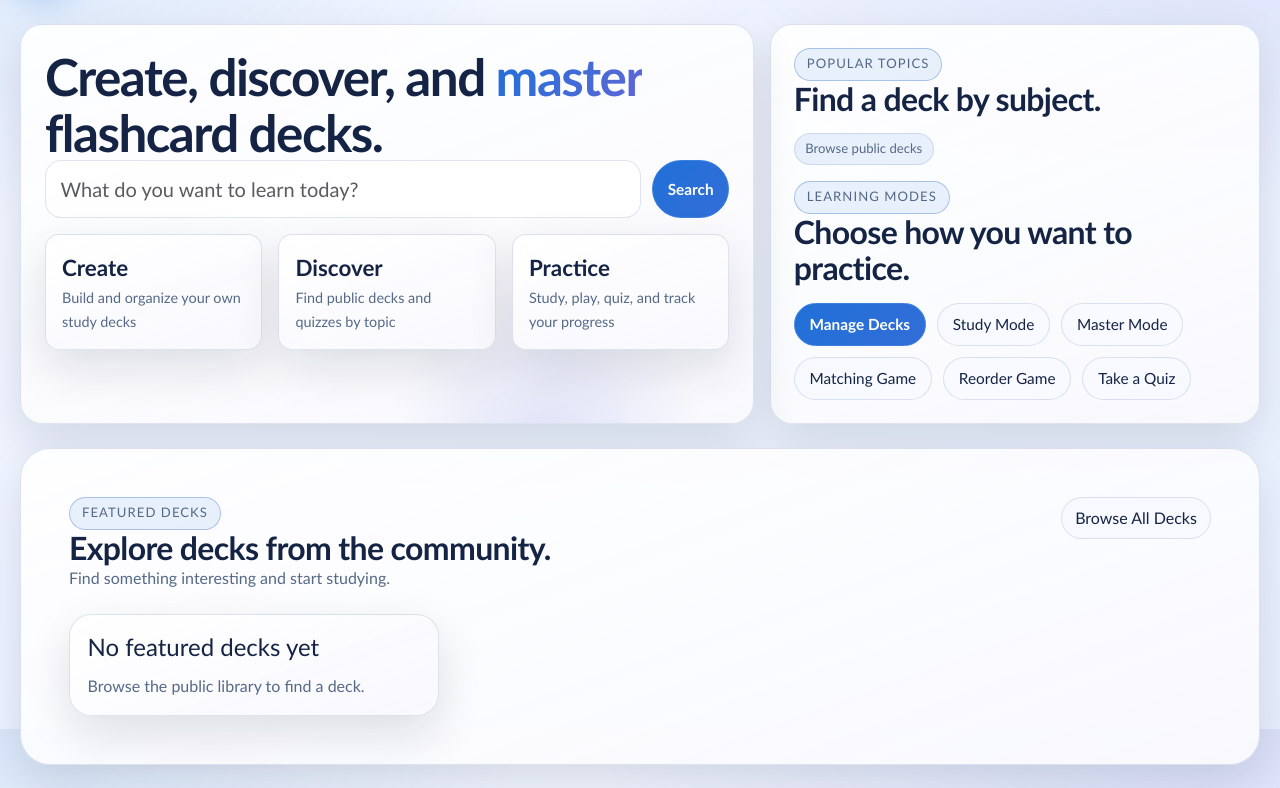
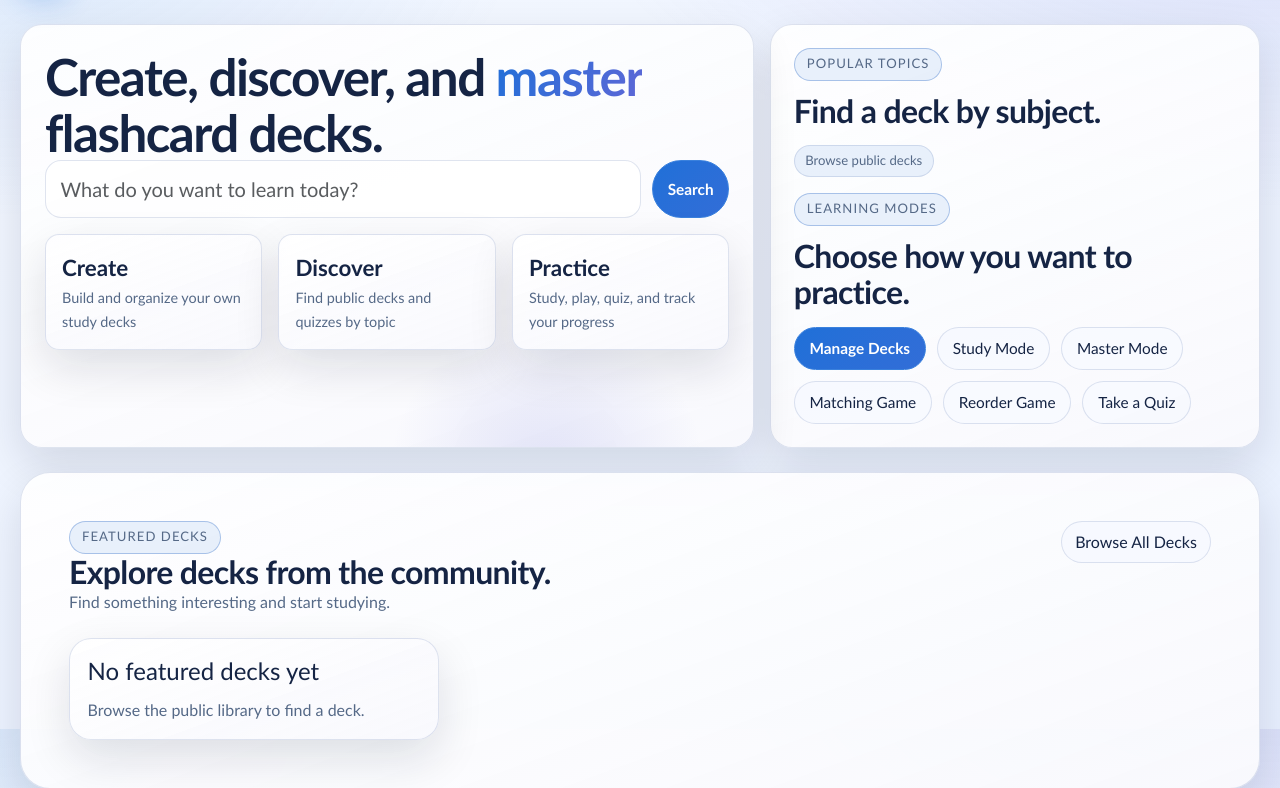
Before and after one commit to Aden-1/Cards, a Flask app: page / in a window 1280 px wide. Shown: the part 71-859 px from the top of the page. Run offline with Flask 3, Linux system fonts and the light colour scheme; data that the repository does not hold is empty; parts of the project's set-up code (start-up, migrations or seed data) failed here and were passed over; some libraries are stand-ins or nearby versions.

Commit message:
space homepage section headings

```diff
--- a/static/app.css
+++ b/static/app.css
@@ -445,6 +445,10 @@ summary.btn-summary.primary {
   letter-spacing: -0.02em;
 }
 
+.info-panel .home-section-title {
+  margin-top: 0.75rem;
+}
+
 .lead-copy,
 .page-description,
 .muted-copy {
```
